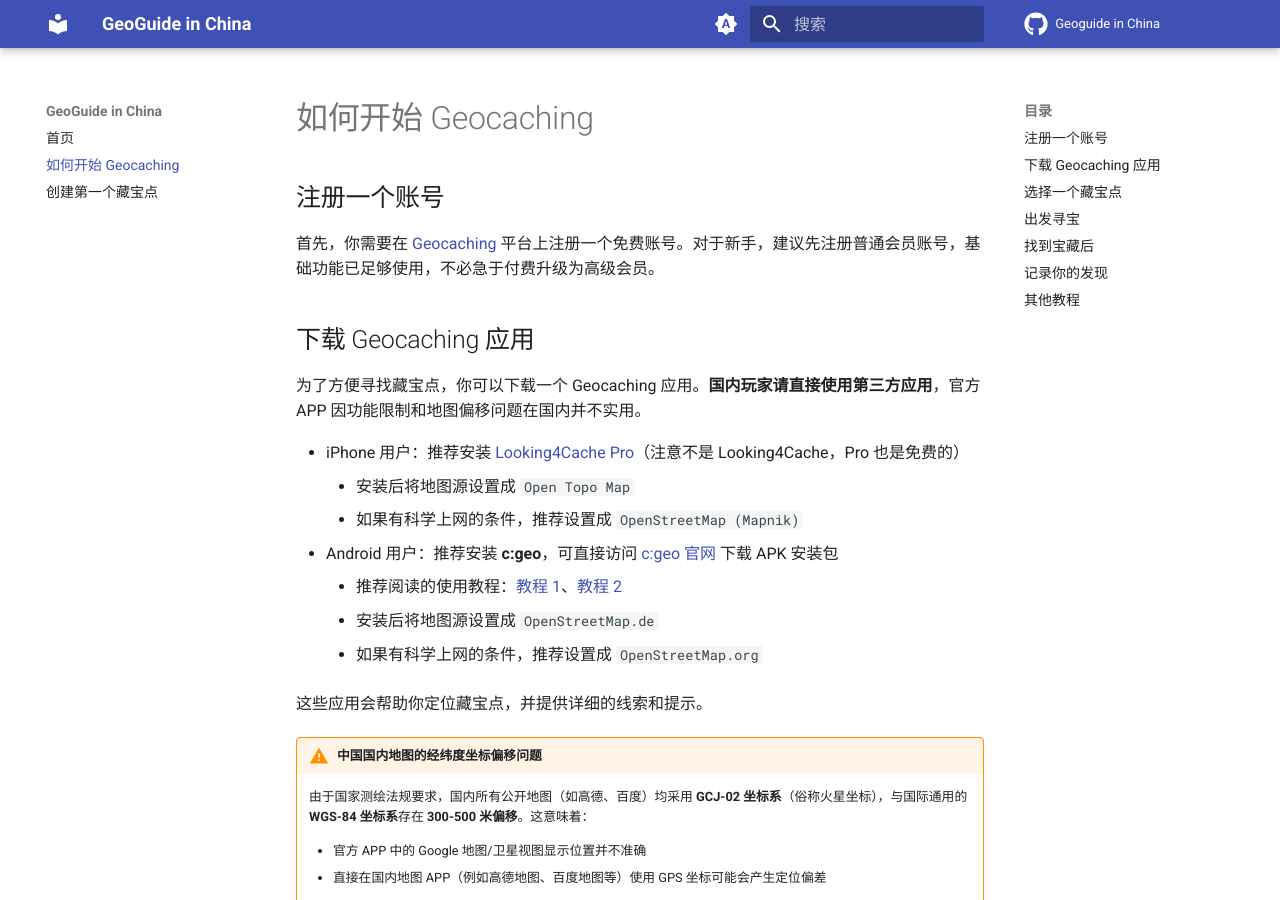
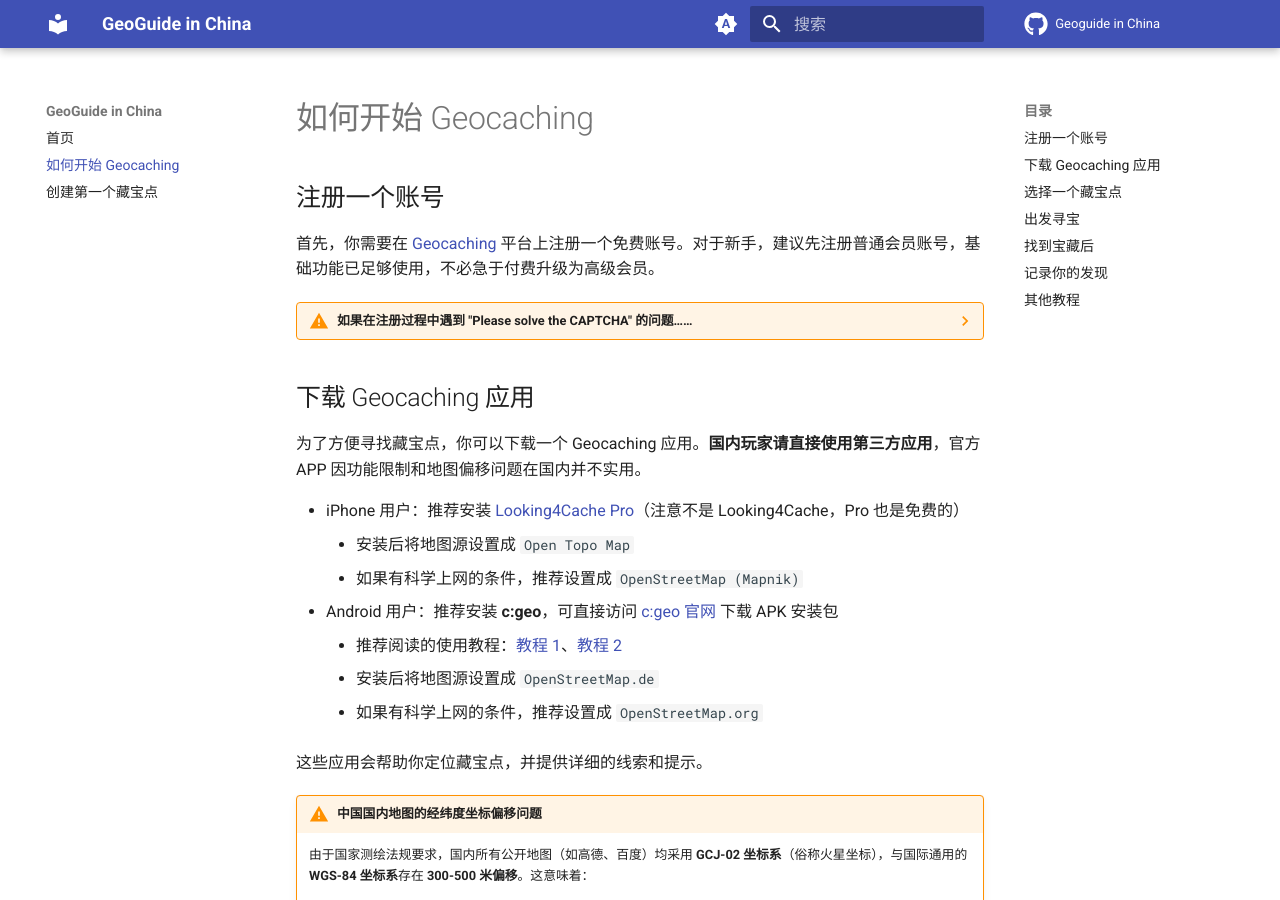
Before and after one commit to Konano/geoguide-in-china, an MkDocs documentation site: the page built from docs/getting-started.md, in a window 1280 px wide and 900 px high. Built offline with MkDocs 1.6.1 and Material for MkDocs 9.7.7, drawn with Linux system fonts in a browser that asks for light colours; comment, search, counter and statistics services are not loaded; some of the changed lines change nothing that is shown.

Commit message:
add: 如果在注册过程中遇到 "Please solve the CAPTCHA" 的问题

```diff
--- a/docs/getting-started.md
+++ b/docs/getting-started.md
@@ -3,6 +3,19 @@
 ## 注册一个账号
 
 首先，你需要在 [Geocaching](https://www.geocaching.com/) 平台上注册一个免费账号。对于新手，建议先注册普通会员账号，基础功能已足够使用，不必急于付费升级为高级会员。
+
+??? warning "如果在注册过程中遇到 "Please solve the CAPTCHA" 的问题……"
+    <div align="center">
+        ![CAPTCHA 失败截图](./imgs/captcha_failed.png)
+    </div>
+
+    这是因为 Geocaching 的注册系统使用了 Google 的 reCAPTCHA 验证服务，而该服务在中国大陆有时无法正常使用。
+
+    你可以尝试以下方法解决：
+
+    - **使用 VPN**：如果你有科学上网的条件，可以尝试开启 VPN，然后重新访问注册页面。
+    - **切换网络环境**：切换网络（例如从 Wi-Fi 换成移动蜂窝数据）有时也能解决问题。
+    - <del>实在不行，还可以找有条件的人帮忙注册。</del>
 
 ## 下载 Geocaching 应用
 
```
Also changed, not shown: docs/imgs/captcha_failed.png (added).
